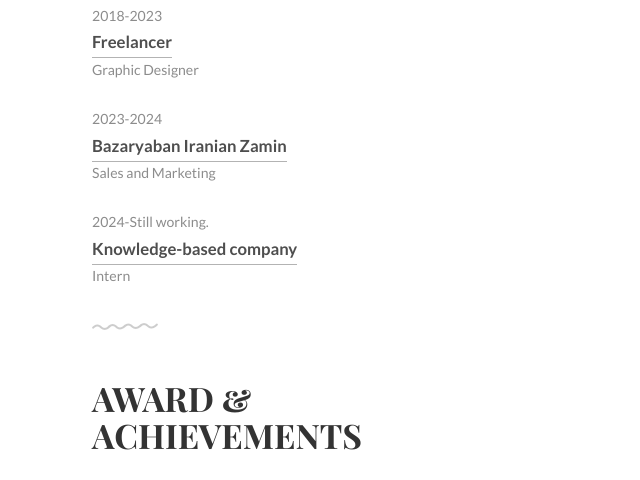
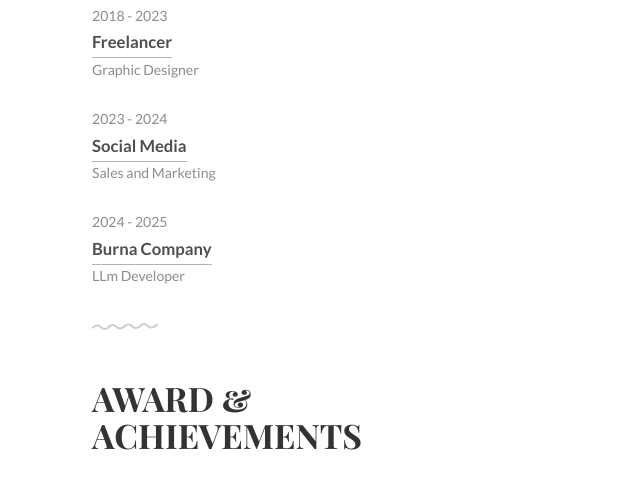
Before and after one commit to MrJavan/mrjavan.github.io, a plain HTML site: page index.html in a window 1280 px wide. Shown: the part 598-1078 px from the top of the page, without its empty margins (237-877 px from the left). Drawn offline with Linux system fonts and the light colour scheme.

Commit message:
Update index.html

```diff
--- a/index.html
+++ b/index.html
@@ -70,19 +70,19 @@
 		<div class="container">
 			<h1>Work<br>Experiences</h1>
 			<ul class="work-list">
-				<li>2018-2023</li>
+				<li>2018 - 2023</li>
 				<li><a href="#">Freelancer</a></li>
 				<li>Graphic Designer</li>
 			</ul>
 			<ul class="work-list">
-				<li>2023-2024</li>
-				<li><a href="https://bizmlm.ir/">Bazaryaban Iranian Zamin</a></li>
+				<li>2023 - 2024</li>
+				<li><a href="https://bizmlm.ir/">Social Media</a></li>
 				<li>Sales and Marketing</li>
 			</ul>
 			<ul class="work-list">
-				<li>2024-Still working.</li>
-				<li><a href="#">Knowledge-based company</a></li>
-				<li>Intern</li>
+				<li>2024 - 2025</li>
+				<li><a href="#">Burna Company</a></li>
+				<li>LLm Developer</li>
 			</ul>
 
 		</div>
```
